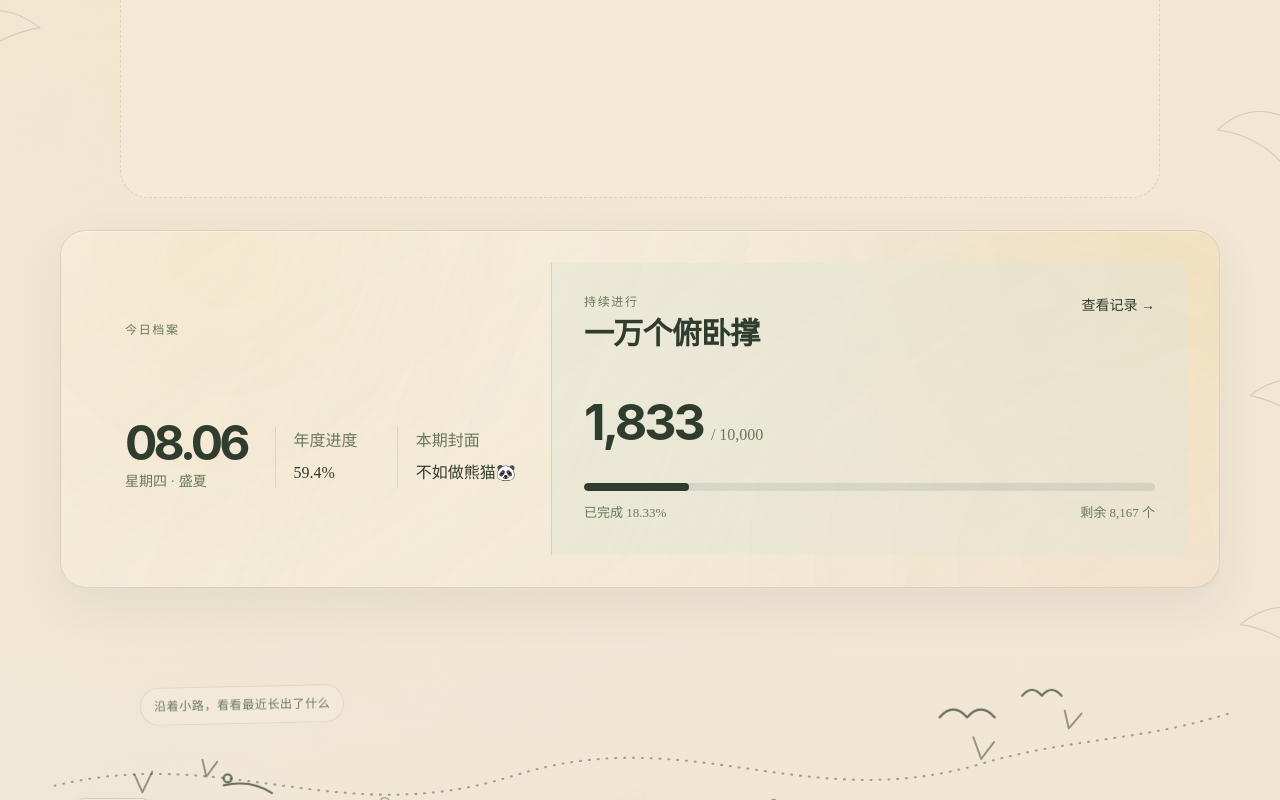
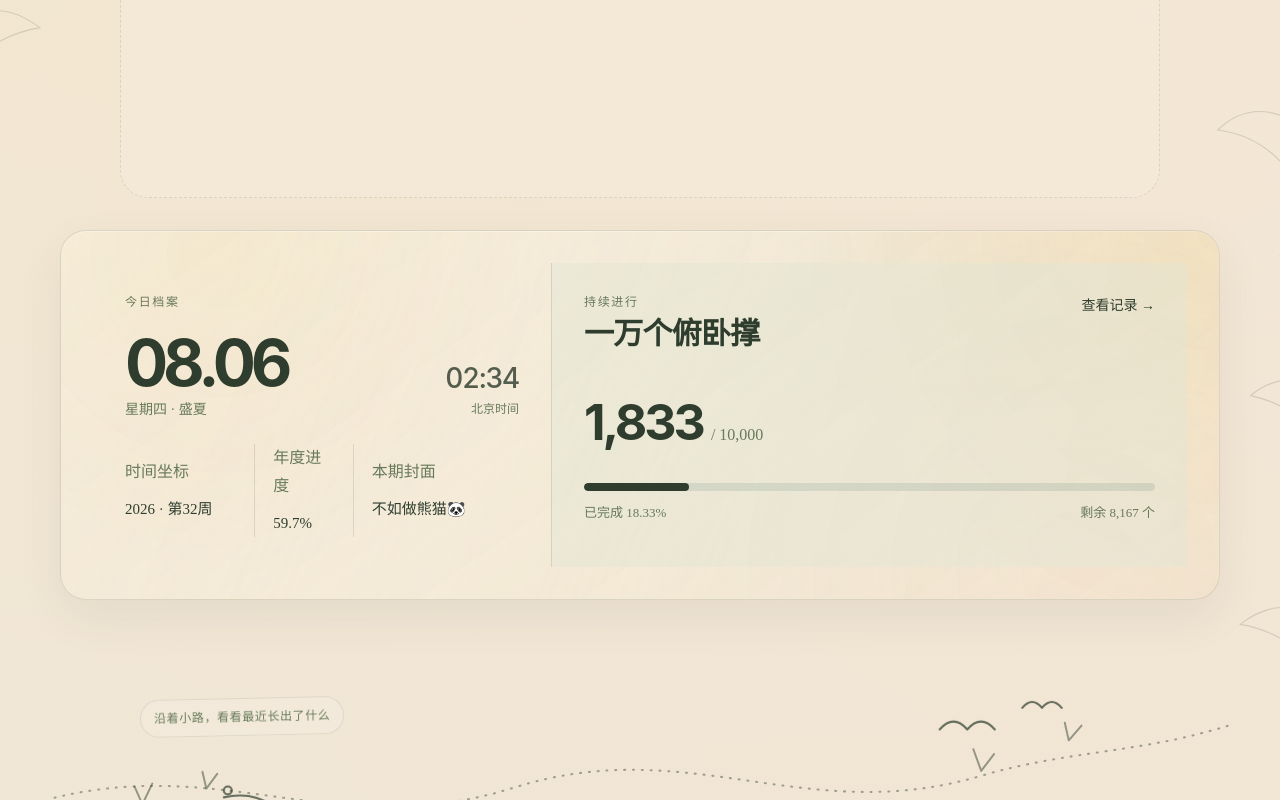
Before and after one commit to BurgCreate/lmn516-v2, a Next.js app: page / in a window 1280 px wide. Shown: the part 1348-2148 px from the top of the page. Built offline with nearby package versions, Linux system fonts and the light colour scheme; no server answers.

Commit message:
feat: add live time and week indicator to hero section

```diff
--- a/app/page.tsx
+++ b/app/page.tsx
@@ -17,42 +17,6 @@ import {
 } from "@/lib/wordpress";
 
 export const revalidate = 60;
-
-function getTodayInfo() {
-  const formatter = new Intl.DateTimeFormat("zh-CN", {
-    timeZone: "Asia/Shanghai",
-    year: "numeric",
-    month: "2-digit",
-    day: "2-digit",
-    weekday: "long",
-  });
-
-  const parts = formatter.formatToParts(new Date());
-
-  const year = parts.find((p) => p.type === "year")?.value ?? "";
-  const month = parts.find((p) => p.type === "month")?.value ?? "";
-  const day = parts.find((p) => p.type === "day")?.value ?? "";
-  const weekday = parts.find((p) => p.type === "weekday")?.value ?? "";
-
-  return {
-    date: `${month}.${day}`,
-    fullDate: `${year}.${month}.${day}`,
-    weekday,
-  };
-}
-
-function getYearProgress() {
-  const now = new Date();
-  const start = new Date(now.getFullYear(), 0, 1);
-  const end = new Date(now.getFullYear() + 1, 0, 1);
-
-  const progress =
-    ((now.getTime() - start.getTime()) /
-      (end.getTime() - start.getTime())) *
-    100;
-
-  return progress.toFixed(1);
-}
 
 export default async function HomePage() {
   const [posts, mediaImages, moments] = await Promise.all([
@@ -76,9 +40,6 @@ export default async function HomePage() {
     target > 0 ? ((pushups / target) * 100).toFixed(2) : "0.00";
   const remaining = Math.max(target - pushups, 0);
 
-  const today = getTodayInfo();
-  const yearProgress = getYearProgress();
-
   return (
     <main id="top">
       <div className="paper-noise" aria-hidden="true" />
@@ -90,8 +51,6 @@ export default async function HomePage() {
 
       <HeroSection
         mediaImages={mediaImages}
-        today={today}
-        yearProgress={yearProgress}
         featured={featured}
         pushupPost={pushupPost}
         pushups={pushups}
@@ -104,12 +63,10 @@ export default async function HomePage() {
       <GardenSectionFrame variant="notes" marker="01 · 新芽">
         <LatestPosts featured={featured} cards={cards} />
       </GardenSectionFrame>
-
       <GardenTrail variant="bench" label="在长椅旁，翻一翻生活收藏" />
       <GardenSectionFrame variant="archive" marker="02 · 收藏">
         <LifeArchive />
       </GardenSectionFrame>
-
       <GardenTrail variant="mailbox" label="花园尽头，也欢迎留下你的痕迹" />
       <GardenSectionFrame variant="about" marker="03 · 树下">
         <AboutSection />
--- a/components/home/HeroSection.tsx
+++ b/components/home/HeroSection.tsx
@@ -1,17 +1,10 @@
 import Link from "next/link";
 import RandomPhotoWall from "@/components/RandomPhotoWall";
+import TodayArchive from "@/components/home/TodayArchive";
 import type { MediaImage, Post } from "@/lib/wordpress";
-
-type TodayInfo = {
-  date: string;
-  fullDate: string;
-  weekday: string;
-};
 
 type HeroSectionProps = {
   mediaImages: MediaImage[];
-  today: TodayInfo;
-  yearProgress: string;
   featured?: Post;
   pushupPost: Post | null;
   pushups: number;
@@ -22,8 +15,6 @@ type HeroSectionProps = {
 
 export default function HeroSection({
   mediaImages,
-  today,
-  yearProgress,
   featured,
   pushupPost,
   pushups,
@@ -38,26 +29,7 @@ export default function HeroSection({
       </div>
 
       <aside className="today-card" aria-label="今日档案与持续进行">
-        <div className="today-summary">
-          <p className="card-label">今日档案</p>
-
-          <div className="date-block">
-            <strong>{today.date}</strong>
-            <span>{today.weekday} · 盛夏</span>
-          </div>
-
-          <dl>
-            <div>
-              <dt>年度进度</dt>
-              <dd>{yearProgress}%</dd>
-            </div>
-
-            <div>
-              <dt>本期封面</dt>
-              <dd>{featured?.title ?? "尚未更新"}</dd>
-            </div>
-          </dl>
-        </div>
+        <TodayArchive featuredTitle={featured?.title ?? "尚未更新"} />
 
         <div className="today-project">
           <div className="today-project-heading">
--- /dev/null
+++ b/components/home/TodayArchive.tsx
@@ -0,0 +1,120 @@
+"use client";
+
+import { useEffect, useMemo, useState } from "react";
+
+type TodayArchiveProps = {
+  featuredTitle: string;
+};
+
+type ShanghaiTime = {
+  year: number;
+  month: string;
+  day: string;
+  weekday: string;
+  hour: string;
+  minute: string;
+};
+
+function getShanghaiTime(date: Date): ShanghaiTime {
+  const parts = new Intl.DateTimeFormat("zh-CN", {
+    timeZone: "Asia/Shanghai",
+    year: "numeric",
+    month: "2-digit",
+    day: "2-digit",
+    weekday: "long",
+    hour: "2-digit",
+    minute: "2-digit",
+    hourCycle: "h23",
+  }).formatToParts(date);
+
+  const get = (type: Intl.DateTimeFormatPartTypes) =>
+    parts.find((part) => part.type === type)?.value ?? "";
+
+  return {
+    year: Number(get("year")),
+    month: get("month"),
+    day: get("day"),
+    weekday: get("weekday"),
+    hour: get("hour"),
+    minute: get("minute"),
+  };
+}
+
+function getIsoWeek(year: number, month: string, day: string) {
+  const date = new Date(Date.UTC(year, Number(month) - 1, Number(day)));
+  const weekday = date.getUTCDay() || 7;
+
+  date.setUTCDate(date.getUTCDate() + 4 - weekday);
+
+  const yearStart = new Date(Date.UTC(date.getUTCFullYear(), 0, 1));
+  return Math.ceil(((date.getTime() - yearStart.getTime()) / 86400000 + 1) / 7);
+}
+
+export default function TodayArchive({ featuredTitle }: TodayArchiveProps) {
+  const [now, setNow] = useState(() => new Date());
+
+  useEffect(() => {
+    const update = () => setNow(new Date());
+    const delay = 60000 - (Date.now() % 60000);
+    let interval: ReturnType<typeof setInterval> | undefined;
+
+    const timeout = setTimeout(() => {
+      update();
+      interval = setInterval(update, 60000);
+    }, delay);
+
+    return () => {
+      clearTimeout(timeout);
+      if (interval) clearInterval(interval);
+    };
+  }, []);
+
+  const time = useMemo(() => getShanghaiTime(now), [now]);
+  const week = useMemo(
+    () => getIsoWeek(time.year, time.month, time.day),
+    [time.year, time.month, time.day]
+  );
+
+  const yearProgress = useMemo(() => {
+    const current = Date.UTC(time.year, Number(time.month) - 1, Number(time.day) + 1);
+    const start = Date.UTC(time.year, 0, 1);
+    const end = Date.UTC(time.year + 1, 0, 1);
+
+    return (((current - start) / (end - start)) * 100).toFixed(1);
+  }, [time.year, time.month, time.day]);
+
+  return (
+    <div className="today-summary">
+      <p className="card-label">今日档案</p>
+
+      <div className="today-date-row">
+        <div className="date-block">
+          <strong>{time.month}.{time.day}</strong>
+          <span>{time.weekday} · 盛夏</span>
+        </div>
+
+        <div className="time-block" aria-label={`北京时间 ${time.hour}:${time.minute}`}>
+          <strong>{time.hour}:{time.minute}</strong>
+          <span>北京时间</span>
+        </div>
+      </div>
+
+      <dl className="today-meta">
+        <div>
+          <dt>时间坐标</dt>
+          <dd>{time.year} · 第{week}周</dd>
+        </div>
+
+        <div>
+          <dt>年度进度</dt>
+          <dd>{yearProgress}%</dd>
+        </div>
+
+        <div>
+          <dt>本期封面</dt>
+          <dd title={featuredTitle}>{featuredTitle}</dd>
+        </div>
+      </dl>
+    </div>
+  );
+}
--- a/styles/03-home.css
+++ b/styles/03-home.css
@@ -2158,3 +2158,96 @@ main#top {
   0%, 100% { transform: rotate(-5deg) scale(1); }
   50% { transform: rotate(5deg) scale(1.06); }
 }
+
+/* ==========================
+   今日档案：北京时间与年度周数
+========================== */
+.today-summary {
+  grid-template-columns: 1fr;
+  align-content: center;
+  gap: 20px;
+}
+
+.today-summary > .card-label {
+  grid-column: auto;
+}
+
+.today-date-row {
+  display: flex;
+  align-items: flex-end;
+  justify-content: space-between;
+  gap: 28px;
+}
+
+.today-summary .date-block strong {
+  font-size: clamp(48px, 5vw, 64px);
+}
+
+.time-block {
+  flex: 0 0 auto;
+  padding-bottom: 3px;
+  text-align: right;
+}
+
+.time-block strong {
+  display: block;
+  font-family: Inter, sans-serif;
+  font-size: clamp(22px, 2.2vw, 28px);
+  font-weight: 500;
+  line-height: 1;
+  letter-spacing: -0.045em;
+  color: color-mix(in srgb, var(--text) 82%, transparent);
+  font-variant-numeric: tabular-nums;
+}
+
+.time-block span {
+  display: block;
+  margin-top: 7px;
+  color: var(--muted);
+  font-size: 12px;
+}
+
+.today-summary .today-meta {
+  display: grid;
+  grid-template-columns: 1.05fr 0.8fr minmax(0, 1.35fr);
+  gap: 0;
+}
+
+.today-summary .today-meta div {
+  min-width: 0;
+  padding: 0 18px;
+  border-left: 1px solid var(--line);
+}
+
+.today-summary .today-meta div:first-child {
+  padding-left: 0;
+  border-left: 0;
+}
+
+.today-summary .today-meta dd {
+  margin-top: 5px;
+  overflow: hidden;
+  text-overflow: ellipsis;
+  white-space: nowrap;
+  font-size: 15px;
+  font-variant-numeric: tabular-nums;
+}
+
+@media (max-width: 760px) {
+  .today-date-row {
+    align-items: flex-end;
+  }
+
+  .today-summary .today-meta {
+    grid-template-columns: repeat(2, minmax(0, 1fr));
+    row-gap: 18px;
+  }
+
+  .today-summary .today-meta div:nth-child(3) {
+    grid-column: 1 / -1;
+    padding-top: 18px;
+    padding-left: 0;
+    border-top: 1px solid var(--line);
+    border-left: 0;
+  }
+}
```
